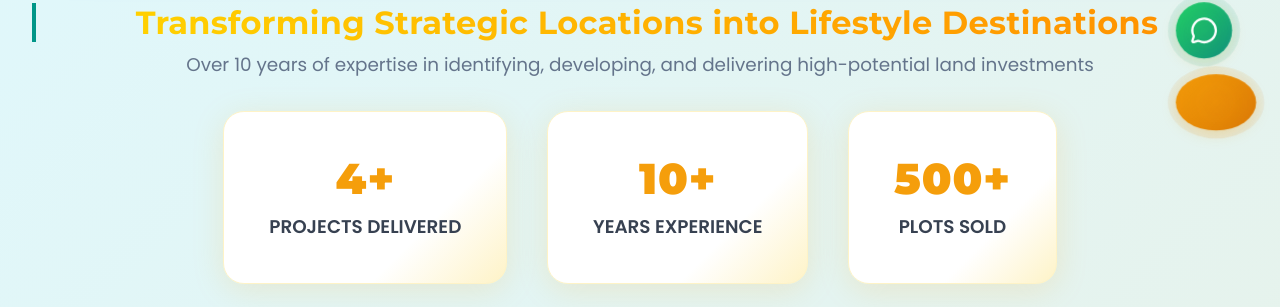
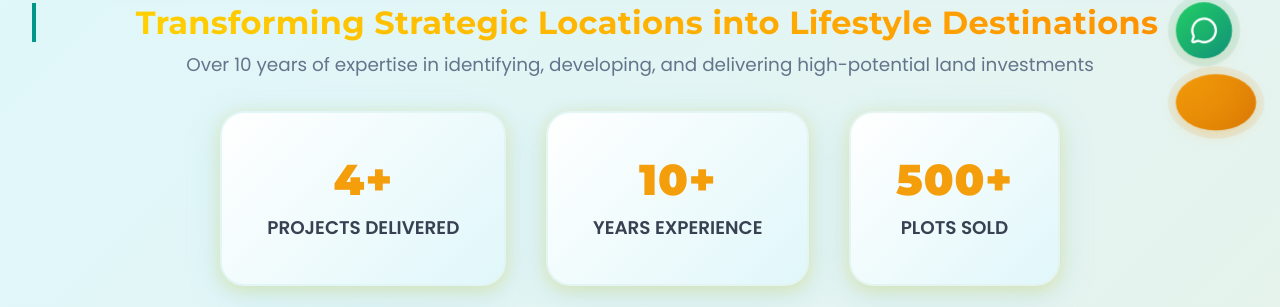
Before and after one commit to PraVeenxJSX/realestate, a React (Vite) app: page / in a window 1280 px wide. Shown: the part 645-952 px from the top of the page. Built offline with nearby package versions, Linux system fonts and the light colour scheme.

Commit message:
auto-commit for 5b99ec28-d683-45df-ac4e-ea8d5c516b5a

```diff
--- a/src/components/Home.module.scss
+++ b/src/components/Home.module.scss
@@ -160,18 +160,53 @@
   flex-wrap: wrap;
 }
 .statCard {
-  background: linear-gradient(135deg, #fff 70%, #fef3c7 100%);
-  border-radius: 1.3rem;
-  box-shadow: 0 6px 32px rgba(245,158,11,0.15);
+  background: linear-gradient(135deg, var(--white) 0%, var(--light-blue-light) 100%);
+  border-radius: 1.5rem;
+  box-shadow:
+    0 8px 32px var(--shadow-blue),
+    0 4px 16px var(--shadow-yellow);
   padding: 2.5rem 2.8rem;
   text-align: center;
   min-width: 180px;
   margin-bottom: 1rem;
   font-family: 'Montserrat', 'Poppins', Arial, sans-serif;
-  transition: none;
+  transition: all 0.4s cubic-bezier(.25,.8,.25,1);
   position: relative;
   overflow: hidden;
-  border: 1.5px solid #fef3c7;
+  border: 2px solid transparent;
+  background-clip: padding-box;
+  animation: cardFloat 6s ease-in-out infinite;
+}
+
+.statCard::before {
+  content: '';
+  position: absolute;
+  top: -50%;
+  left: -50%;
+  width: 200%;
+  height: 200%;
+  background: linear-gradient(45deg,
+    transparent,
+    var(--light-blue-secondary),
+    transparent
+  );
+  opacity: 0;
+  transition: opacity 0.3s;
+  animation: shimmer 3s infinite;
+  pointer-events: none;
+}
+
+.statCard:hover {
+  transform: scale(1.08) rotateY(8deg) rotateX(4deg) translateY(-10px);
+  box-shadow:
+    0 20px 60px var(--shadow-blue),
+    0 8px 24px var(--shadow-orange),
+    0 0 40px var(--shadow-yellow);
+  border-image: linear-gradient(45deg, var(--yellow-primary), var(--light-blue-primary), var(--orange-primary)) 1;
+}
+
+.statCard:hover::before {
+  opacity: 0.3;
 }
 .statValue {
   font-size: 2.7rem;
```
